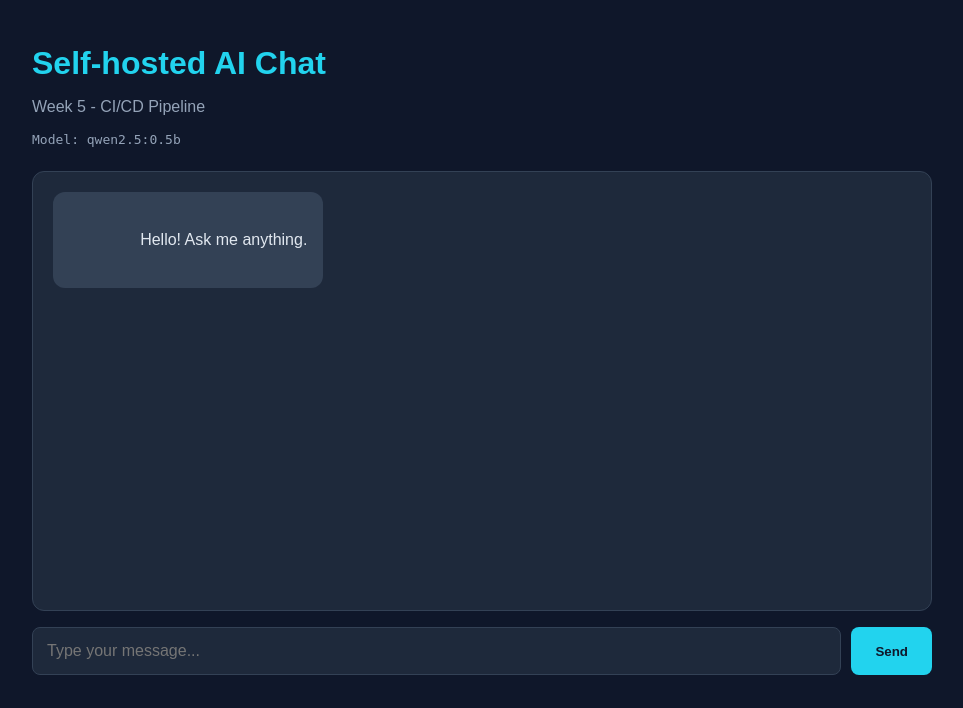
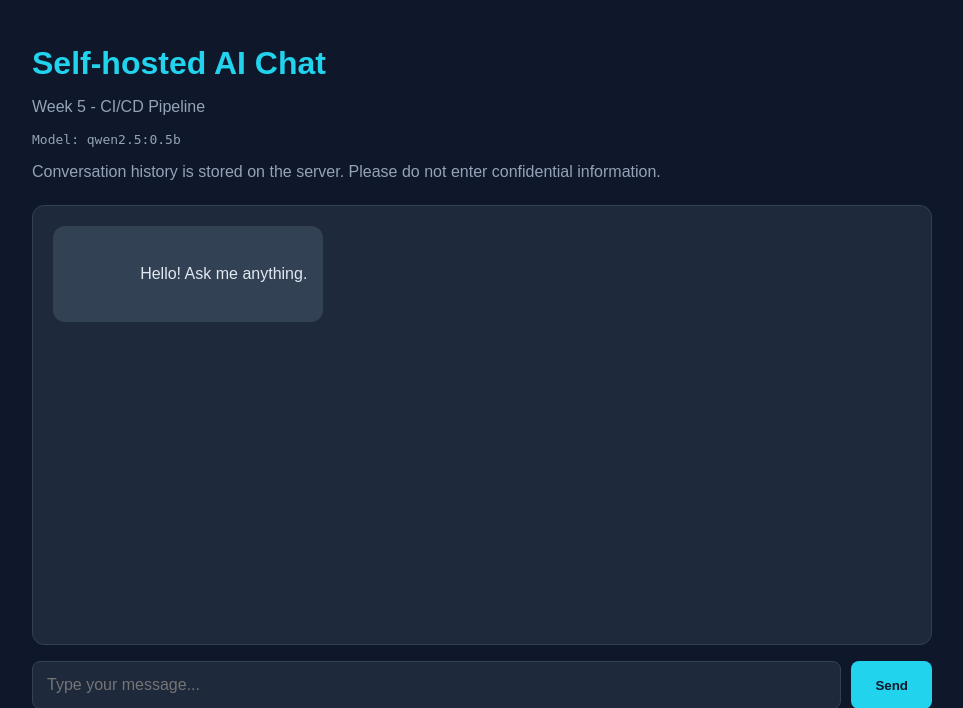
Before and after one commit to Visa-testhub/school-llm-chat-cicd, a Flask app: page / in a window 1280 px wide. Shown: the top 708 px of the page, without its empty margins (158-1121 px from the left). Run offline with Flask 3, Linux system fonts and the light colour scheme; data that the repository does not hold is empty.

Commit message:
Tell user that the convo history is stored

```diff
--- a/templates/index.html
+++ b/templates/index.html
@@ -21,6 +21,10 @@
             <h1>Self-hosted AI Chat</h1>
             <p>Week 5 - CI/CD Pipeline</p>
             <p class="model-info">Model: {{ model }}</p>
+            <p>
+                Conversation history is stored on the server.
+                Please do not enter confidential information.
+            </p>
         </header>
 
         <div id="chat-messages" role="log">
```
